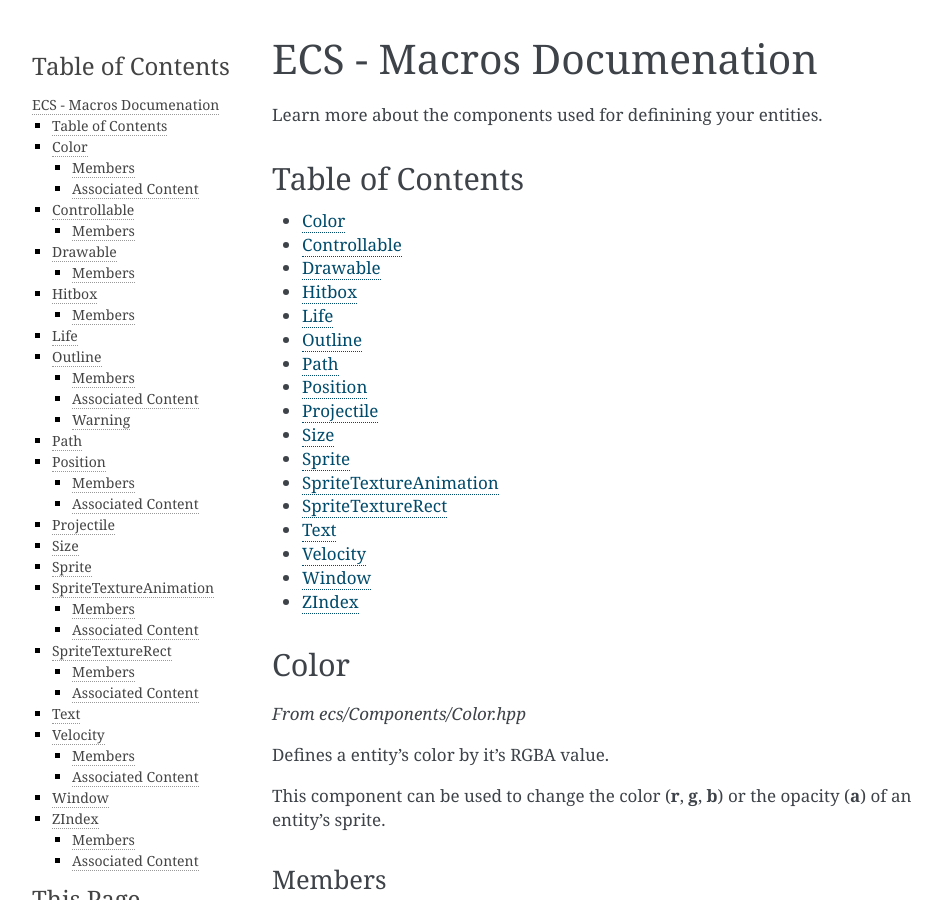
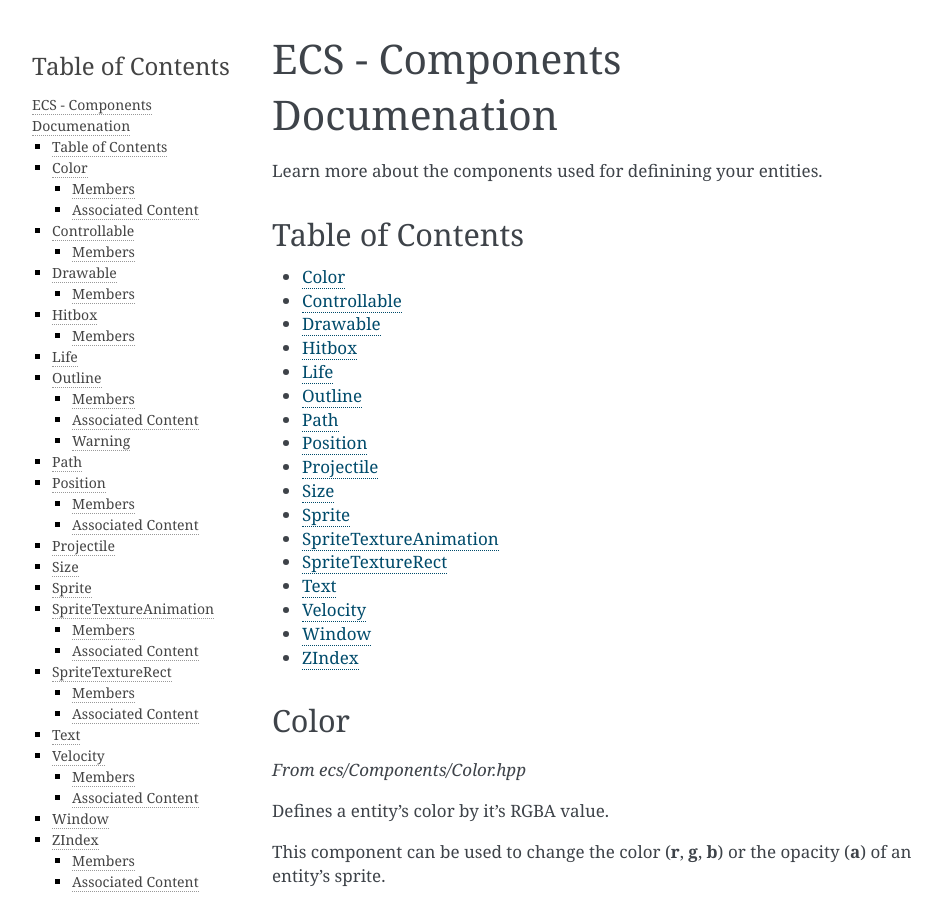
Before and after one commit to Hinivir/R-Touhou, a Sphinx documentation site: the page built from docs/source/ecs/documentation/components.rst, in a window 1280 px wide and 900 px high. Shown: the whole window, without its empty margins (148-1090 px from the left). Built offline with Sphinx 7.4.7, drawn with Linux system fonts in a browser that asks for light colours.

Commit message:
docs: fixing components documentation being named macros documentation

```diff
--- a/docs/source/ecs/documentation/components.rst
+++ b/docs/source/ecs/documentation/components.rst
@@ -1,6 +1,6 @@
-.. _ecs-documentation-macros:
+.. _ecs-documentation-components:
 
-ECS - Macros Documenation
+ECS - Components Documenation
 ====================
 
 Learn more about the components used for definining your entities.
```
